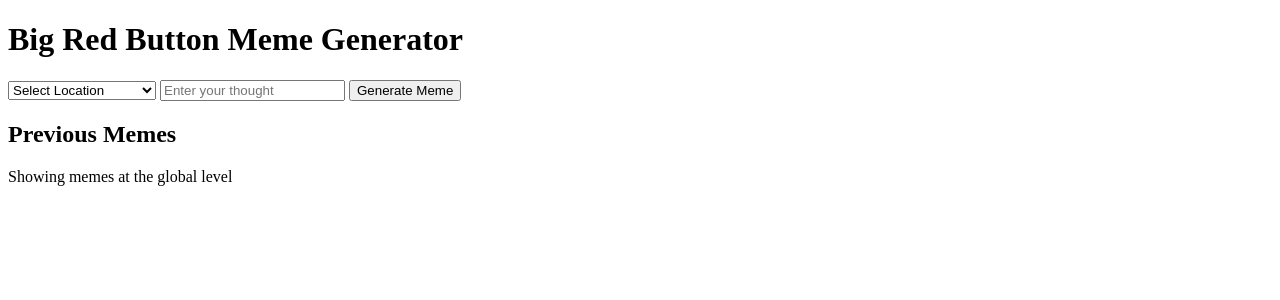
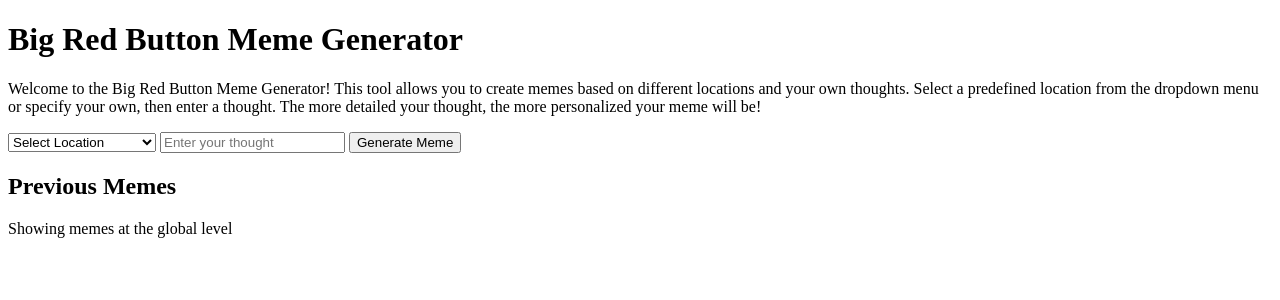
Before and after one commit to ricardianrhythm/meme_generator_vercel, a Flask app: page / in a window 1280 px wide. Shown: the top 300 px of the page. Run offline with Flask 2, Linux system fonts and the light colour scheme; data that the repository does not hold is empty; parts of the project's set-up code (start-up, migrations or seed data) failed here and were passed over.

Commit message:
user instructions

```diff
--- a/app.py
+++ b/app.py
@@ -218,7 +218,7 @@ def generate_meme(thought, location_label, meme_id=None, previous_doc_id=None, e
             )
 
             messages = [
-                {"role": "system", "content": "You are an expert in meme creation. Your task is to select the most appropriate meme template based on a given thought, and generate witty and humorous text for the meme. Ensure that the meme is coherent and funny."},
+                {"role": "system", "content": "You are an expert in meme creation. Your task is to select the most appropriate meme template based on a given thought, and generate witty and humorous text for the meme. Ensure that the meme is coherent and funny. Don't put too much weight into the location."},
                 {"role": "user", "content": f"The person is at the following location: {location_label}. This is their thought: {thought}\n\nHere is a list of available memes and their respective IDs and box counts:\n{meme_list_str}\n\nBased on this thought, which meme template would be the best fit?\nPlease provide:\nmeme: <name of meme>\nmeme_id: <id of meme>\nexplanation: <reason for the choice>"}
             ]
 
--- a/templates/index.html
+++ b/templates/index.html
@@ -8,27 +8,23 @@
 </head>
 <body>
     <h1>Big Red Button Meme Generator</h1>
+    <p>Welcome to the Big Red Button Meme Generator! This tool allows you to create memes based on different locations and your own thoughts. Select a predefined location from the dropdown menu or specify your own, then enter a thought. The more detailed your thought, the more personalized your meme will be!</p>
 
-<select id="location-select">
-    <option value="" disabled selected>Select Location</option> <!-- Add a default option -->
-    {% for location in locations %}
-    <option value="{{ location }}">{{ location }}</option>
-    {% endfor %}
-</select>
+    <select id="location-select">
+        <option value="" disabled selected>Select Location</option>
+        <!-- Add options dynamically or hardcode them here -->
+        <option value="Other (specify below)">Other (specify below)</option>
+    </select>
 
-<input type="text" id="custom-location" placeholder="Enter custom location" style="display:none;">
-
+    <input type="text" id="custom-location" placeholder="Enter custom location" style="display:none;">
     <input type="text" id="thought" placeholder="Enter your thought">
-
     <button onclick="generateMeme()">Generate Meme</button>
 
     <div id="meme-result"></div>
-
-    <button id="try-again-button" onclick="tryAgain()" style="display:none;">Try Again, Different Meme</button>
+    <button id="try-again-button" onclick="tryAgain()" style="display:none;">Try Different Meme</button>
 
     <h2>Previous Memes</h2>
     <div id="previous-memes"></div>
-
     <script>
         let excludedMemes = [];
 
```
